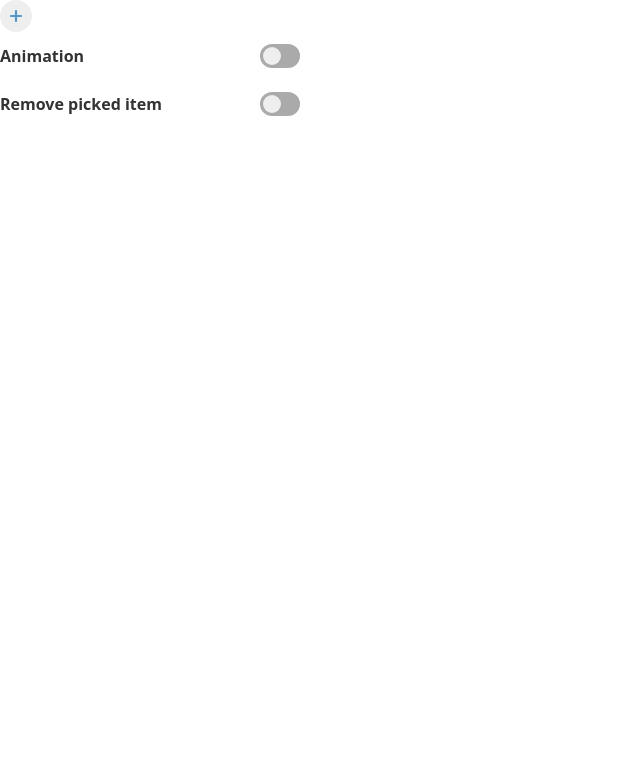
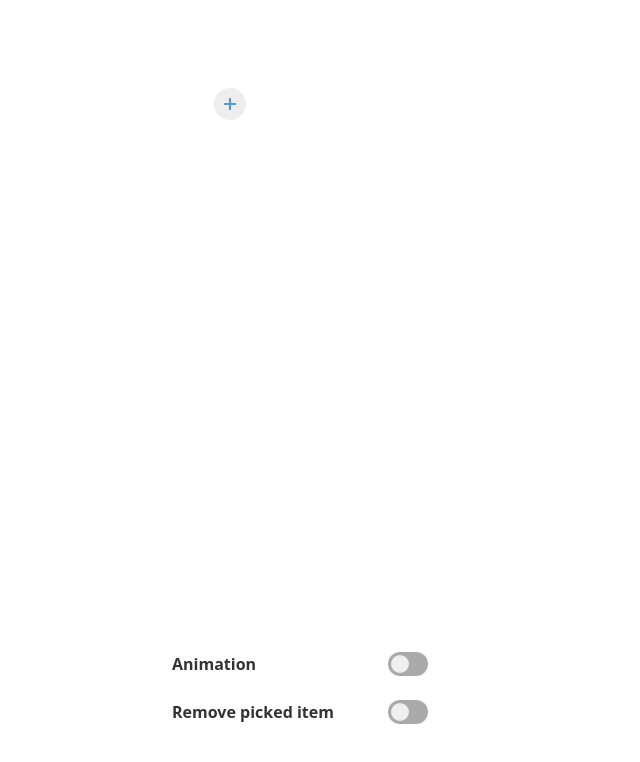
Before and after one commit to euparkn/RandomPrinter, a React (Create React App) app: page / in a window 1280 px wide. Shown: the top 762 px of the page, without its empty margins (0-640 px from the left). Built offline with nearby package versions, Linux system fonts and the light colour scheme.

Commit message:
style: Aside (#10)

```diff
--- a/src/assets/styles/_aside.scss
+++ b/src/assets/styles/_aside.scss
@@ -1,10 +1,42 @@
-.aside-list {
-  display: flex;
-  flex-direction: column;
-  gap: 8px;
-  .aside-list-item {
-    display: flex;
-    align-items: center;
-    gap: 12px;
+.aside,
+.aside-list,
+.aside-option {
+  box-sizing: border-box;
+}
+
+.aside {
+  max-width: 460px;
+  min-width: 280px;
+  height: 100%;
+  padding: 64px 0;
+  @include FLEX_COLUMN;
+  align-items: flex-end;
+  justify-content: space-between;
+  .aside-list {
+    width: 100%;
+    padding: 0 32px;
+    margin-bottom: 50px;
+    overflow: auto;
+    .aside-list-item {
+      width: 100%;
+      margin-bottom: 8px;
+      display: flex;
+      align-items: center;
+      gap: 12px;
+      &:last-child {
+        margin: 24px 0 0;
+        justify-content: center;
+        .circle_button {
+          min-width: 32px;
+          height: 32px;
+          padding: 6px;
+        }
+      }
+    }
+  }
+  .aside-option {
+    max-width: 320px;
+    width: 100%;
+    padding: 0 32px;
   }
 }
--- a/src/assets/styles/_variables.scss
+++ b/src/assets/styles/_variables.scss
@@ -12,6 +12,12 @@
 }
 
 /* === mixin === */
+
+@mixin FULLSIZE {
+  width: 100%;
+  height: 100%;
+}
+
 @mixin BOX_SHADOW {
   box-shadow: 0px 32px 0px 0px rgba($color: #000000, $alpha: 0.15);
 }
@@ -27,3 +33,8 @@
   font-weight: 700;
   color: var(--gray-3);
 }
+
+@mixin FLEX_COLUMN {
+  display: flex;
+  flex-direction: column;
+}
--- a/src/assets/styles/atoms/_circleButton.scss
+++ b/src/assets/styles/atoms/_circleButton.scss
@@ -1,11 +1,12 @@
 .circle_button {
-  width: 32px;
-  height: 32px;
+  min-width: 24px;
+  height: 24px;
+  padding: 4px;
   background-color: var(--gray-1);
-  border-radius: 16px;
+  border-radius: 50%;
   box-sizing: border-box;
   overflow: hidden;
-  padding: 6px;
+
   transition: 0.1s;
   &:disabled {
     opacity: 0.5;
--- a/src/assets/styles/atoms/_textInput.scss
+++ b/src/assets/styles/atoms/_textInput.scss
@@ -1,12 +1,15 @@
 .text-input {
-  @include TEXT;
+  width: 100%;
   height: 42px;
-  width: 100%;
-  border: 0;
   background-color: var(--gray-1);
   border-radius: 21px;
   padding: 0 21px;
   box-sizing: border-box;
+  input {
+    @include FULLSIZE;
+    @include TEXT;
+    border: 0;
+  }
   &:not(:focus) {
     color: var(--gray-3);
     background-color: var(--white);
--- a/src/assets/styles/atoms/_toggleSwitch.scss
+++ b/src/assets/styles/atoms/_toggleSwitch.scss
@@ -1,6 +1,5 @@
 .toggle_switch {
   width: 100%;
-  max-width: 300px;
   height: 48px;
   display: block;
   display: flex;
--- a/src/assets/styles/index.scss
+++ b/src/assets/styles/index.scss
@@ -12,6 +12,14 @@ body {
   font-family: "Noto Sans";
 }
 
+html,
+body,
+#root,
+.App,
+.main {
+  @include FULLSIZE;
+}
+
 @font-face {
   font-family: "Noto Sans", sans-serif;
   font-weight: 400;
--- a/src/assets/styles/molecules/_counter.scss
+++ b/src/assets/styles/molecules/_counter.scss
@@ -1,6 +1,8 @@
 .counter {
-  width: 100px;
   display: flex;
   align-items: center;
-  justify-content: space-between;
+  p {
+    min-width: 32px;
+    text-align: center;
+  }
 }
--- a/src/components/Aside/AsideList.tsx
+++ b/src/components/Aside/AsideList.tsx
@@ -1,10 +1,9 @@
-import React, { useEffect } from "react";
+import React from "react";
 import { enableMapSet } from "immer";
 
 import useAsideList from "./hooks/useAsideList";
 
 import AsideListItem from "./AsideListItem";
-
 import CircleButton from "../_Atoms/CircleButton";
 
 import { IAsideListItem } from "../../types/listItemTypes";
@@ -27,7 +26,9 @@ function AsideList() {
           removeAsideList={removeAsideList}
         />
       ))}
-      <CircleButton iconType="add" onClick={createAsideList} />
+      <div className="aside-list-item">
+        <CircleButton iconType="add" onClick={createAsideList} />
+      </div>
     </div>
   );
 }
--- a/src/components/Aside/AsideOption.tsx
+++ b/src/components/Aside/AsideOption.tsx
@@ -5,7 +5,7 @@ function AsideOption() {
   const { updateAsideOption } = useAsideOption();
 
   return (
-    <>
+    <div className="aside-option">
       <ToggleSwitch
         label="Animation"
         onChange={(value) => updateAsideOption({ animation: value })}
@@ -14,7 +14,7 @@ function AsideOption() {
         label="Remove picked item"
         onChange={(value) => updateAsideOption({ removePickedItem: value })}
       />
-    </>
+    </div>
   );
 }
 
--- a/src/components/Aside/index.tsx
+++ b/src/components/Aside/index.tsx
@@ -3,7 +3,7 @@ import AsideOption from "./AsideOption";
 
 function Aside() {
   return (
-    <div>
+    <div className="aside">
       <AsideList />
       <AsideOption />
     </div>
--- a/src/components/_Atoms/TextInput.tsx
+++ b/src/components/_Atoms/TextInput.tsx
@@ -12,9 +12,9 @@ function TextInput({
   onChange,
 }: IProps) {
   return (
+    <fieldset className="text-input">
       <label>
         <input
-        className="text-input"
           type="text"
           placeholder={placeholder}
           defaultValue={value}
@@ -22,6 +22,7 @@ function TextInput({
           onChange={(e) => onChange(e.target.value)}
         />
       </label>
+    </fieldset>
   );
 }
 
```
Lines whose indentation alone changed are shown as unchanged.
